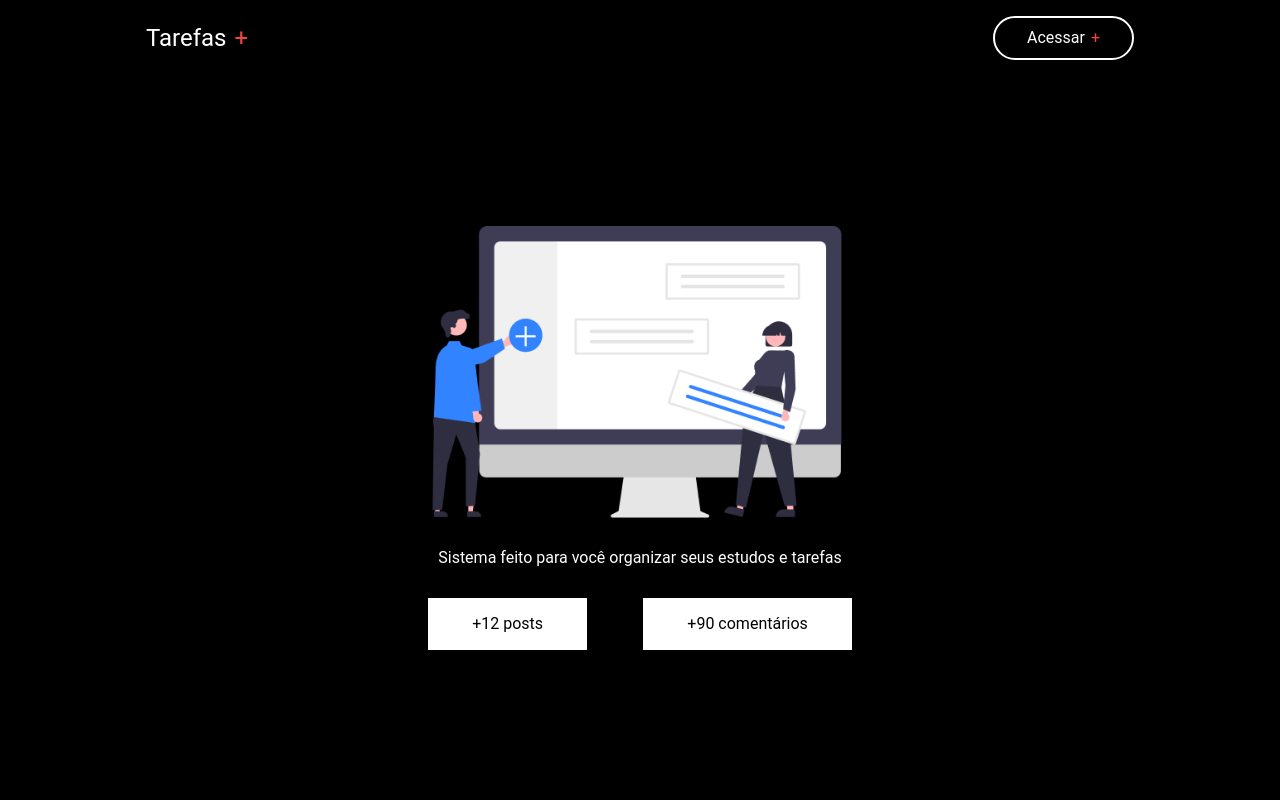
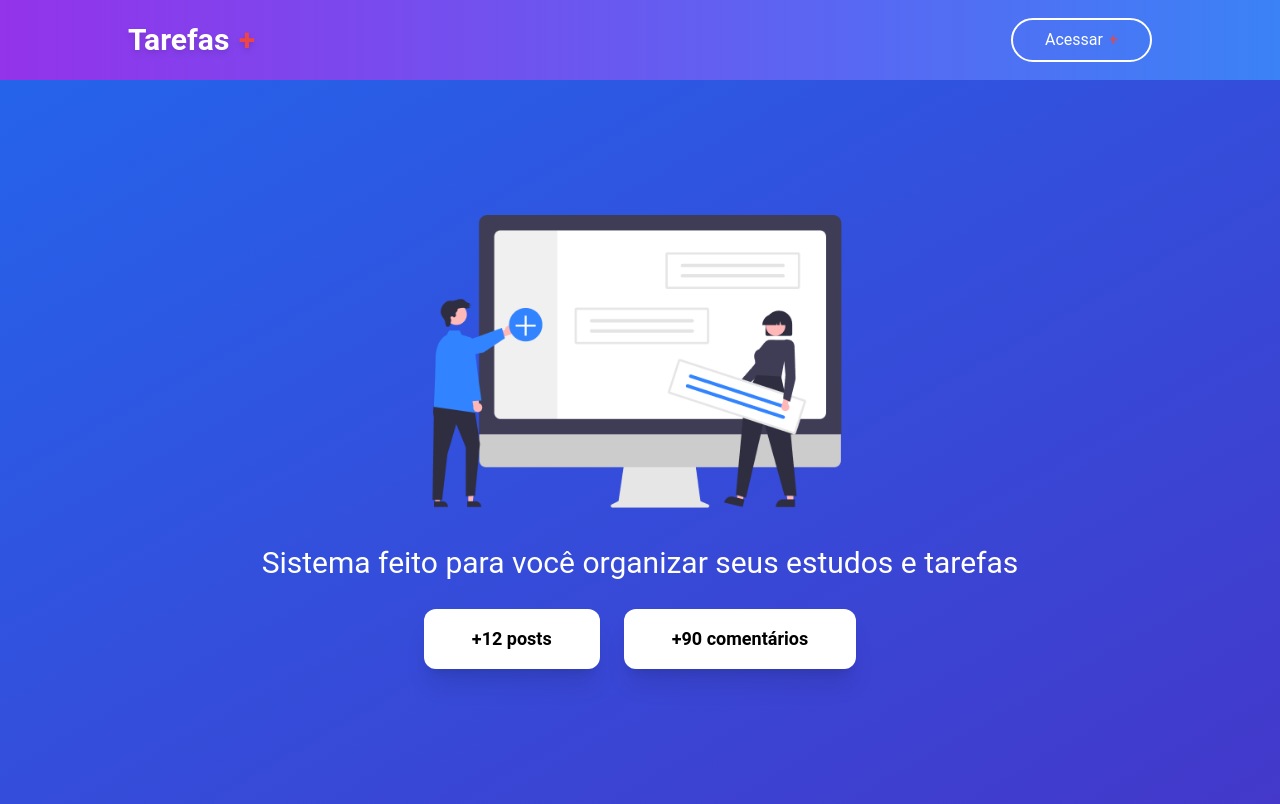
Before and after one commit to Welton228/Board-Tarefas, a Next.js app: page / in a window 1280 px wide. Built offline with nearby package versions, Linux system fonts and the light colour scheme; no server answers.

Commit message:
melhorias no design

```diff
--- a/src/app/header/page.tsx
+++ b/src/app/header/page.tsx
@@ -10,14 +10,19 @@ const Header = () => {
   const { data: session, status } = useSession();
 
   return (
-    <header className='w-full h-76 bg-black flex justify-center items-center'>
-        <section className='px-18 w-full max-w-5xl flex items-center justify-between'>
-            <nav className='flex items-center'>
-              <Link href={'/'} className='no-underline '>
-              <h1 className='text-white text-2xl sm:text-sm'>Tarefas <span className='text-red-500 pl-0.5'>+</span></h1>
+    <header className="w-full h-20 bg-gradient-to-r from-purple-600 to-blue-500 flex justify-center items-center p-4">
+  <section className="w-full max-w-5xl flex items-center justify-between">
+    <nav className="flex items-center">
+      <Link href="/" className="no-underline">
+        <h1 className="text-white text-3xl font-semibold drop-shadow-md">
+          Tarefas <span className="text-red-500 pl-0.5">+</span>
+        </h1>
       </Link>
       {session?.user && (
-                <Link href={'/dashboard'} className='no-underline text-black bg-white py-1 px-3.5 mx-3.5 rounded sm:text-sm sm:px-2'>
+        <Link
+          href="/dashboard"
+          className="no-underline text-black bg-white py-2 px-6 mx-4 rounded-full sm:text-sm hover:bg-gray-100 hover:text-black transition duration-300"
+        >
           Meu painel
         </Link>
       )}
@@ -26,12 +31,23 @@ const Header = () => {
     {status === "loading" ? (
       <></>
     ) : session ? (
-              <button className='text-white bg-transparent py-2 px-8 rounded-3xl hover:bg-white hover:text-black border-2 border-solid border-white hover:scale-110 transition-transform duration-500 hover:border-gray-500 hover:font-medium sm:text-sm sm:px-4' onClick={ () => signOut()}>Olá, {session.user?.name} <span className='text-red-500 pl-0.5'>+</span></button>
+      <button
+        className="text-white bg-transparent py-2 px-8 rounded-3xl hover:bg-white hover:text-black border-2 border-solid border-white hover:scale-110 transition-transform duration-500 hover:border-gray-500 hover:font-medium sm:text-sm sm:px-4"
+        onClick={() => signOut()}
+      >
+        Olá, {session.user?.name} <span className="text-red-500 pl-0.5">+</span>
+      </button>
     ) : (
-              <button className='text-white bg-transparent py-2 px-8 rounded-3xl hover:bg-white hover:text-black border-2 border-solid border-white hover:scale-110 transition-transform duration-500 hover:border-gray-500 hover:font-medium sm:text-sm sm:px-4'onClick={ () => signIn("google") }>Acessar <span className='text-red-500 pl-0.5'>+</span></button>
+      <button
+        className="text-white bg-transparent py-2 px-8 rounded-3xl hover:bg-white hover:text-black border-2 border-solid border-white hover:scale-110 transition-transform duration-500 hover:border-gray-500 hover:font-medium sm:text-sm sm:px-4"
+        onClick={() => signIn("google")}
+      >
+        Acessar <span className="text-red-500 pl-0.5">+</span>
+      </button>
     )}
   </section>
 </header>
+
   )
 }
 
--- a/src/app/page.tsx
+++ b/src/app/page.tsx
@@ -24,37 +24,40 @@ const Home = () => {
 
   return (
     <section>
-      <div className='w-full h-[calc(100vh-76px)] bg-black flex flex-col justify-center items-center'>
+  <div className="w-full h-[calc(100vh-76px)] bg-gradient-to-br from-blue-600 to-indigo-700 flex flex-col justify-center items-center p-6">
     <Head>
       <title>Board Tarefas</title>
     </Head>
 
     {/* Exibe a mensagem de alerta, se houver */}
     {message && (
-          <div className="bg-red-600 text-white p-3 rounded-md mb-4">
+      <div className="bg-red-600 text-white p-4 rounded-xl shadow-lg mb-6 transition-all duration-300">
         {message}
       </div>
     )}
 
-        <main>
-          <div className='flex flex-col justify-center items-center'>
+    <main className="flex flex-col justify-center items-center w-full">
+      {/* Logo da aplicação */}
+      <div className="flex flex-col justify-center items-center mb-8">
         <Image
-              className='max-w-480px w-auto h-auto object-contain xs:max-w-[80%]'
-              alt='Logo Tarefas+'
+          className="max-w-[480px] w-auto h-auto object-contain xs:max-w-[80%]"
+          alt="Logo Tarefas+"
           src={heroImg}
           priority
         />
       </div>
 
-          <h1 className='text-white text-center leading-normal m-7 xs:text-sm'>
+      {/* Texto descritivo */}
+      <h1 className="text-white text-3xl sm:text-xl text-center leading-normal mx-7 xs:text-sm mb-6">
         Sistema feito para você organizar seus estudos e tarefas
       </h1>
 
-          <div className='text-black flex items-center justify-around xs:flex-col'>
-            <section className='bg-white py-3.5 px-11 hover:scale-105 transition-transform duration-400 text-center xs:w-[70%] xs:mb-5 cursor-pointer'>
+      {/* Informações sobre a plataforma */}
+      <div className="flex items-center justify-center space-x-6 w-full xs:flex-col">
+        <section className="bg-white py-4 px-12 rounded-xl shadow-xl text-black text-lg font-semibold text-center xs:w-[70%] xs:mb-5 hover:scale-105 transition-transform duration-300 cursor-pointer">
           <span>+12 posts</span>
         </section>
-            <section className='bg-white py-3.5 px-11 hover:scale-105 transition-transform duration-400 text-center xs:w-[70%] xs:mb-5 cursor-pointer'>
+        <section className="bg-white py-4 px-12 rounded-xl shadow-xl text-black text-lg font-semibold text-center xs:w-[70%] xs:mb-5 hover:scale-105 transition-transform duration-300 cursor-pointer">
           <span>+90 comentários</span>
         </section>
       </div>
```
Lines whose indentation alone changed are shown as unchanged.
